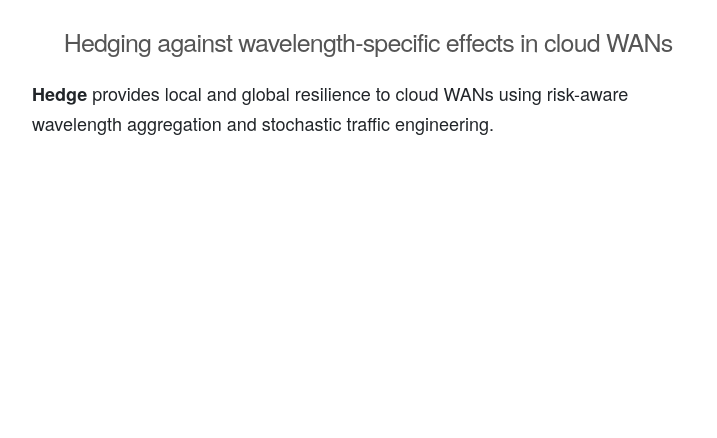
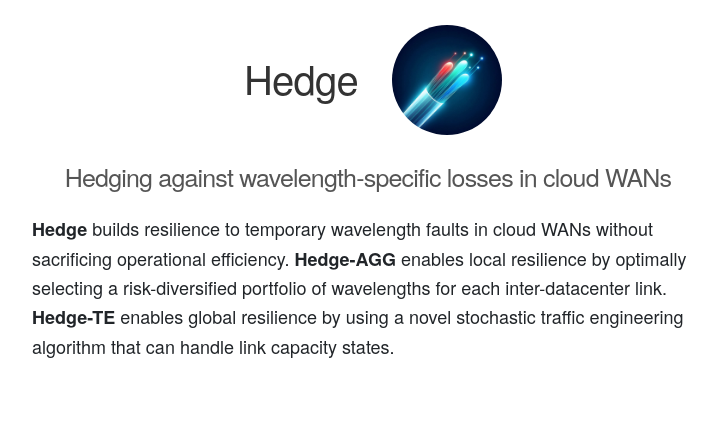
Before and after one commit to hedge-wan/hedge-wan.github.io, a plain HTML site: page index.html in a window 1280 px wide. Shown: the whole page, without its empty margins (272-989 px from the left). Drawn offline with Linux system fonts and the light colour scheme.

Commit message:
Update index.html

```diff
--- a/index.html
+++ b/index.html
@@ -21,11 +21,20 @@
 <body>
   <div class="container">
     <section class="header">
-      <h4 class="subtitle">Hedging against wavelength-specific effects in cloud WANs</h4>
+    <div>
+      <h4 class="title">Hedge</h4>
+      <img class="logo" src="https://github.com/hedge-wan/hedge-wan.github.io/raw/main/logo.png" width="110"/>
+    </div>
+      <h4 class="subtitle">Hedging against wavelength-specific losses in cloud WANs</h4>
     </section>
     <section class="summary">
       <p>
-       <b>Hedge</b> provides local and global resilience to cloud WANs using risk-aware wavelength aggregation and stochastic traffic engineering.
+       <b>Hedge</b> builds resilience to temporary wavelength faults
+       in cloud WANs without sacrificing operational efficiency. <b>Hedge-AGG</b>
+       enables local resilience by optimally selecting a risk-diversified
+       portfolio of wavelengths for each inter-datacenter link. <b>Hedge-TE</b>
+       enables global resilience by using a novel stochastic
+       traffic engineering algorithm that can handle link capacity states.
       </p>
       <div align="center">
       </div>
```
